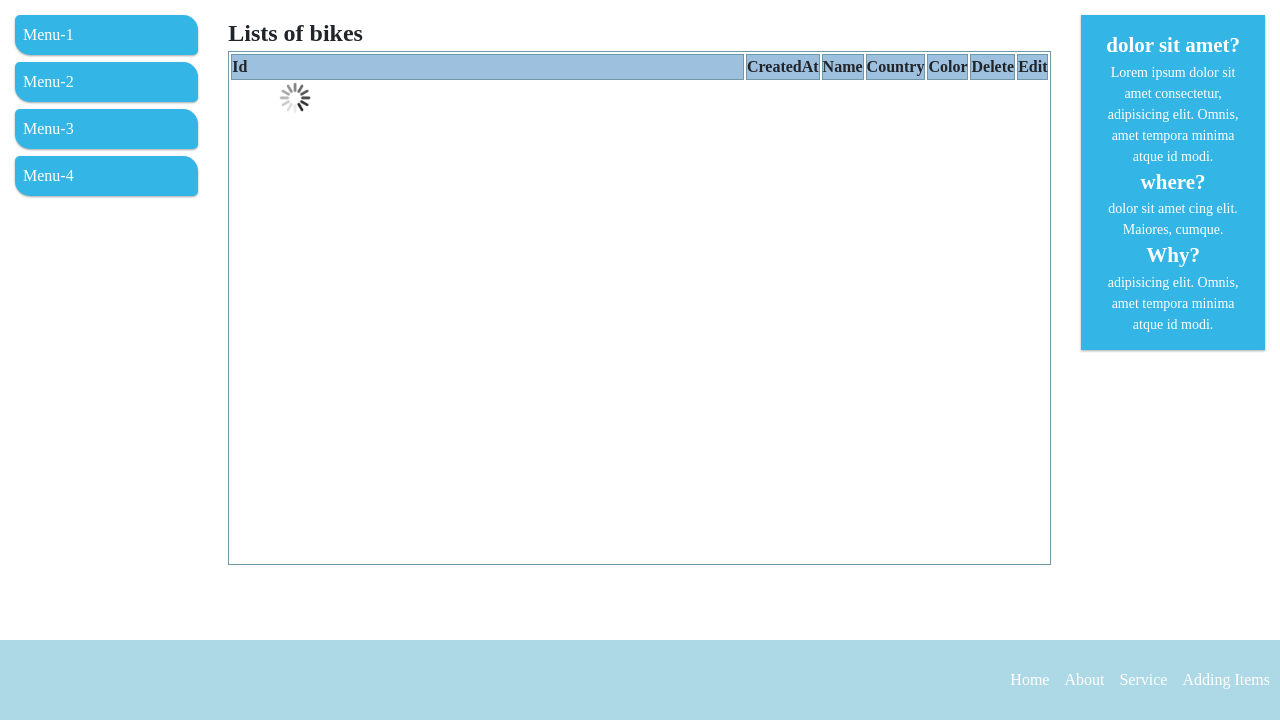
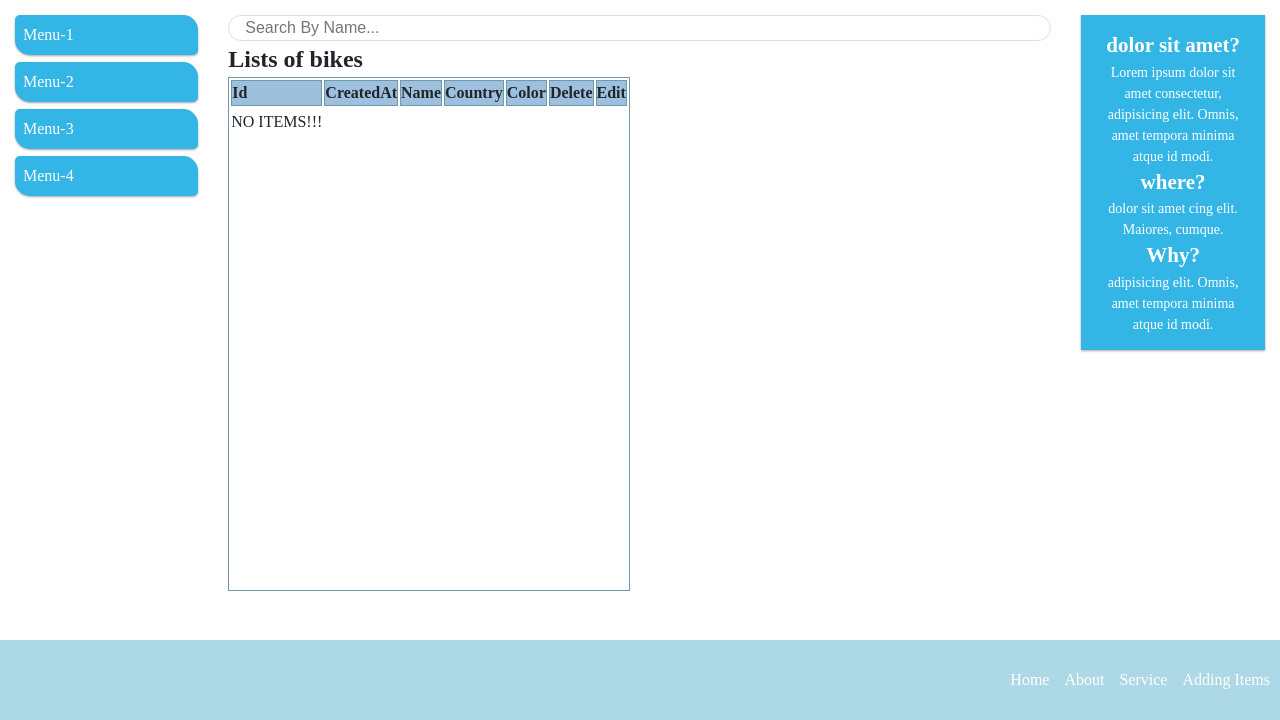
Before and after one commit to engomid68/FrontEnd-JavaScript-Class, a PHP site: page / in a window 1280 px wide. Shown: the part 80-800 px from the top of the page. Run offline with PHP 8.4, Linux system fonts and the light colour scheme; lists and menus that the app fills with data are empty; style sheets or scripts are compiled from the project's sources.

Commit message:
Adding Search Box By Name in homePage.html

```diff
--- a/src/css/style.css
+++ b/src/css/style.css
@@ -36,6 +36,45 @@
 }
 .header__btn {
   display: none;
+}
+.header__search input {
+  text-rendering: auto;
+  color: -internal-light-dark(black, white);
+  letter-spacing: normal;
+  word-spacing: normal;
+  text-transform: none;
+  text-indent: 0px;
+  text-shadow: none;
+  display: inline-block;
+  text-align: start;
+  appearance: auto;
+  background-color: -internal-light-dark(white, #3b3b3b);
+  width: 150px;
+  cursor: text;
+  margin: 0em;
+  font: 400 13.3333px Arial;
+}
+.header__search .search-input {
+  padding-left: 2rem;
+  line-height: 1.7;
+  border-radius: 50rem;
+  height: calc(1.5em + .625rem + -8px);
+  padding: 0.3125rem 1rem;
+  font-size: 1rem;
+  font-weight: 400;
+  color: #344050;
+  width: 100%;
+  background-color: #fff;
+  background-clip: padding-box;
+  border: 1px solid #d8e2ef;
+}
+.header__search .search-input:focus {
+  color: #344050;
+  background-color: #fff;
+  border-color: #9ec2f3;
+  outline: 0;
+  -webkit-box-shadow: 0 0 0 0.2rem rgba(44, 123, 229, 0.25);
+  box-shadow: 0 0 0 0.2rem rgba(44, 123, 229, 0.25);
 }
 .header__menu {
   display: flex;
@@ -398,6 +437,9 @@
     right: 10px;
     font-style: 40px;
   }
+  .header__search {
+    width: 100%;
+  }
   .header__menu {
     width: 7rem;
     margin-right: -7rem;
@@ -455,6 +497,9 @@
     position: absolute;
     right: 10px;
     font-style: 40px;
+  }
+  .header__search {
+    width: 100%;
   }
   .header__menu {
     overflow: hidden;
--- a/src/css/style.scss
+++ b/src/css/style.scss
@@ -54,6 +54,49 @@ $bp: (
 
     &__btn {
         display: none;
+    }
+
+    &__search {
+        input {
+            text-rendering: auto;
+            color: -internal-light-dark(black, white);
+            letter-spacing: normal;
+            word-spacing: normal;
+            text-transform: none;
+            text-indent: 0px;
+            text-shadow: none;
+            display: inline-block;
+            text-align: start;
+            appearance: auto;
+            background-color: -internal-light-dark(rgb(255, 255, 255), rgb(59, 59, 59));
+            width: 150px;            cursor: text;
+            margin: 0em;
+            font: 400 13.3333px Arial;
+        }
+
+        .search-input {
+            padding-left: 2rem;
+            line-height: 1.7;
+            border-radius: 50rem;
+            height: calc(1.5em + .625rem + -8px);
+            padding: .3125rem 1rem;
+            font-size: 1rem;
+            font-weight: 400;
+            color: #344050;
+            width: 100%;
+            background-color: #fff;
+            background-clip: padding-box;
+            border: 1px solid #d8e2ef;
+            &:focus {
+                color: #344050;
+                background-color: #fff;
+                border-color: #9ec2f3;
+                outline: 0;
+                -webkit-box-shadow: 0 0 0 0.2rem rgb(44 123 229 / 25%);
+                box-shadow: 0 0 0 0.2rem rgb(44 123 229 / 25%);
+            }
+        }
+
     }
 
     &__menu {
@@ -481,6 +524,10 @@ $bp: (
             font-style: 40px;
         }
 
+        &__search {
+            width: 100%;
+        }
+
         &__menu {
             width: 7rem;
             margin-right: -7rem;
@@ -542,6 +589,10 @@ $bp: (
             position: absolute;
             right: 10px;
             font-style: 40px;
+        }
+
+        &__search {
+            width: 100%;
         }
 
         &__menu {
--- a/src/js/add/addViewer.js
+++ b/src/js/add/addViewer.js
@@ -38,7 +38,7 @@ export default class AddViewer extends AppViewer {
                     };
                 (async () => {
                     await handler(bikeBody);
-                    this.$btnAddNewBike.innerHTML = 'Add New Bike';
+                    this.$btnAddNewBike.innerHTML = 'Add New OR Edit Bike';
                     this.$btnAddNewBike.disabled = false;
                 })();
             }
--- a/src/js/home/home.html
+++ b/src/js/home/home.html
@@ -1,3 +1,10 @@
+<div class="header__search">
+    <input
+        class="search-input"
+        type="search"
+        placeholder="Search By Name..."
+        aria-label="Search" />
+</div>
 <div id="home">
     <caption>
         <h2>
--- a/src/js/home/homeController.js
+++ b/src/js/home/homeController.js
@@ -19,8 +19,7 @@ export default class HomeController {
 		homeViewer.bindCloseModal(this.closeModalItem.bind(this));
 		homeViewer.bindModalEditItem(this.editItem.bind(this));
 		homeViewer.bindModalDeleteItem(this.deleteItem.bind(this));
-
-
+		homeViewer.bindSearchInput(this.searchItem.bind(this));
 	}
 
 	init() {
@@ -89,4 +88,11 @@ export default class HomeController {
 	closeModalItem() {
 		this.homeViewer.$modal.classList.remove('active');
 	}
+
+	searchItem(inputName) {
+		let bike = this.storeService.serachBike(inputName);
+		bike.forEach(element => {
+			this.homeViewer.setHomeBikes(bike);
+		});
+	}
 }
--- a/src/js/home/homeViewer.js
+++ b/src/js/home/homeViewer.js
@@ -23,6 +23,7 @@ export default class HomeViewer extends AppViewer {
 		this.$name = qs('.boxes-8');
 		this.$country = qs('.boxes-9');
 		this.$color = qs('.boxes-10');
+        this.$searchInput = qs('.search-input');
 	}
 
     activeListLoading() {
@@ -33,8 +34,8 @@ export default class HomeViewer extends AppViewer {
 	}
 
     async setHomeBikes(bikes) {
-		if(bikes.length === 0) {
-			this.$tBody.innerHTML = `<div>NO ITEMS!!!</div>`;
+		if(bikes === undefined) {
+			this.$tBody.innerHTML = `<tr>NO ITEMS!!!</tr>`;
 			return;
 		}
 		this.$tBody.innerHTML =  await this.template.itemListTemplate(bikes);
@@ -109,4 +110,14 @@ export default class HomeViewer extends AppViewer {
             })()
         });
     }
+
+    bindSearchInput(handler) {
+        $on(this.$searchInput, 'input', (e) => {
+            let searchInput = e.target.value;
+            this.$tBody.innerHTML = '';
+            (async () => {
+                const result = await handler(searchInput);
+            })()
+        });
+    }
 }
--- a/src/js/storeService.js
+++ b/src/js/storeService.js
@@ -20,6 +20,11 @@ export default class StoreService {
 		return this.bikes[idx];
 	}
 
+	serachBike(bike) {
+		const inputBikeName = this.bikes.filter((item)=>(item.name).toLowerCase().includes(bike.toLowerCase()));
+		return inputBikeName;
+	}
+
 	removeItem(bikeId) {
 		let idx = this.bikes.findIndex((arr) => parseInt(arr.id) === bikeId);
 		idx !== -1 && this.bikes.splice(idx, 1);
```
Also changed, not shown: 1 other file.
